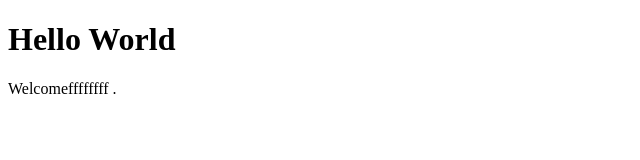
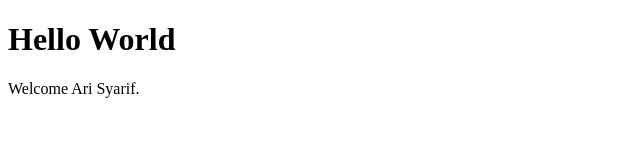
Before and after one commit to ariahmadbkp20/belajar-github, a plain HTML site: page index.html in a window 1280 px wide. Shown: the full height of the page, 0-640 px from the left. Drawn offline with Linux system fonts and the light colour scheme.

Commit message:
Update index.html

```diff
--- a/index.html
+++ b/index.html
@@ -7,6 +7,6 @@
   </head>
   <body>
     <h1>Hello World</h1>
-    <p>Welcomeffffffff .</p>
+    <p>Welcome Ari Syarif.</p>
   </body>
 </html>
```
